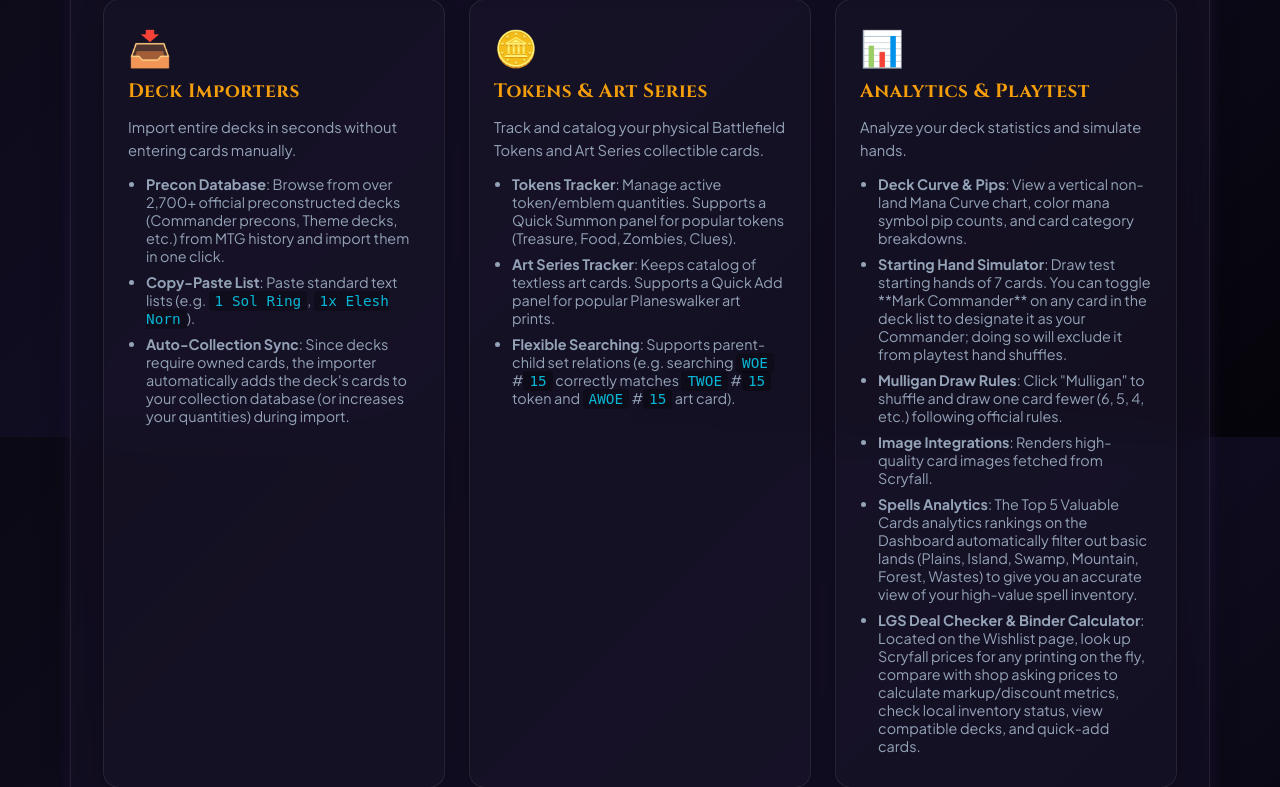
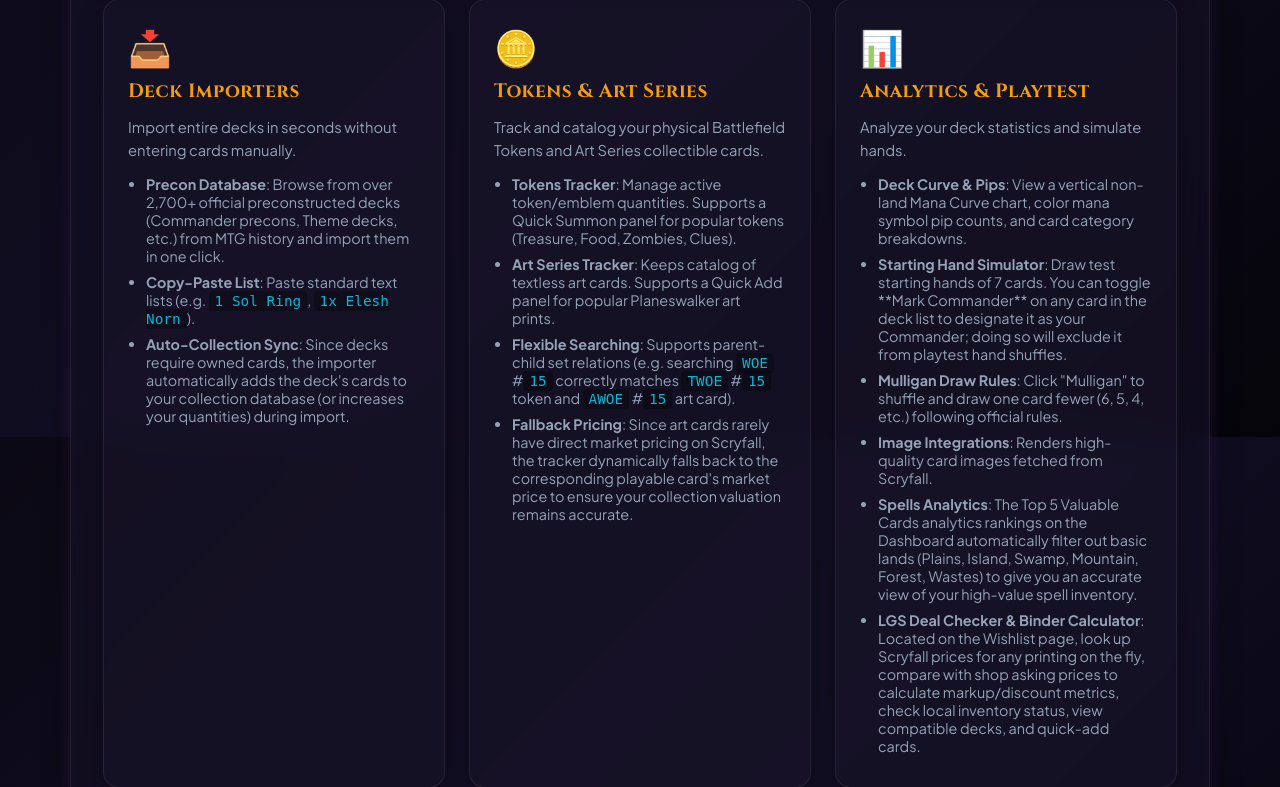
Before and after one commit to jpbell/mtg-collection-tracker, a Flask app: page /guide in a window 1280 px wide. Shown: the part 1163-1950 px from the top of the page. Run offline with Flask 3, Linux system fonts and the light colour scheme; the visitor is signed in with stand-in values (Sample User, id 1).

Commit message:
Update guide.html to document Art Card fallback pricing

```diff
--- a/templates/guide.html
+++ b/templates/guide.html
@@ -184,6 +184,7 @@
             <li><strong>Tokens Tracker</strong>: Manage active token/emblem quantities. Supports a Quick Summon panel for popular tokens (Treasure, Food, Zombies, Clues).</li>
             <li><strong>Art Series Tracker</strong>: Keeps catalog of textless art cards. Supports a Quick Add panel for popular Planeswalker art prints.</li>
             <li><strong>Flexible Searching</strong>: Supports parent-child set relations (e.g. searching <span class="code-span">WOE</span> #<span class="code-span">15</span> correctly matches <span class="code-span">TWOE</span> #<span class="code-span">15</span> token and <span class="code-span">AWOE</span> #<span class="code-span">15</span> art card).</li>
+            <li><strong>Fallback Pricing</strong>: Since art cards rarely have direct market pricing on Scryfall, the tracker dynamically falls back to the corresponding playable card's market price to ensure your collection valuation remains accurate.</li>
         </ul>
     </div>
 
```
